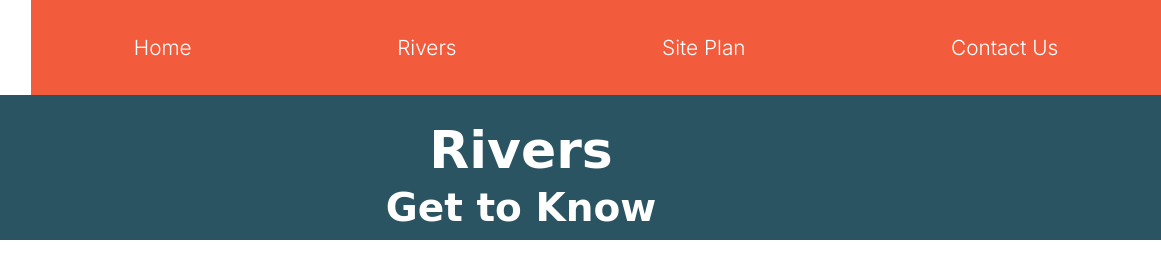
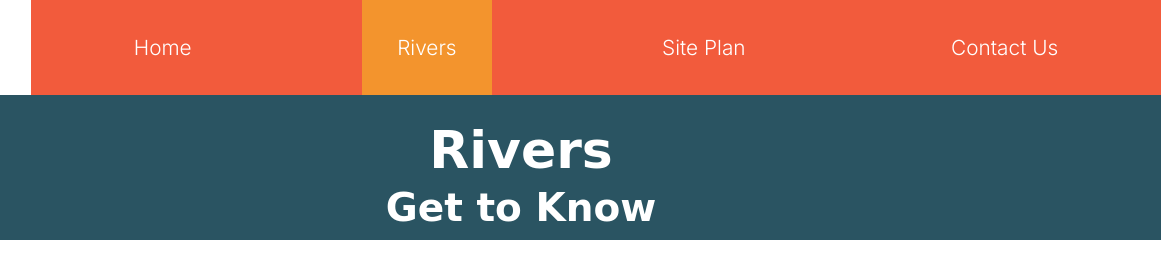
Before and after one commit to bos21001/wdd130, a plain HTML site: page wwr/rivers.html in a window 1280 px wide. Shown: the top 257 px of the page, 119-1280 px from the left. Drawn offline with Linux system fonts and the light colour scheme; a web font is replaced by a local one.

Commit message:
W09 Assignment: Completed Rafting Site Subpage (minor fixes)

```diff
--- a/wwr/rivers.html
+++ b/wwr/rivers.html
@@ -134,8 +134,6 @@
               <p>
                 This is the grand daddy of all canyons and the grand daddy of all river trips. You will never forget
                 your visit to the Grand Canyon.
-              </p>
-              <p>
                 Grand Canyon river rafting combines world-class whitewater with breathtaking scenery to make one truly
                 [...]
               </p>
--- a/wwr/styles/style.css
+++ b/wwr/styles/style.css
@@ -264,6 +264,12 @@ main section img {
 
 /* BEGIN - Styles for rivers.html */
 
+nav .activated {
+    background-color: var(--accent1-color);
+    color: var(--accent2-color);
+    cursor: default;
+}
+
 #background-rivers {
     display: grid;
     height: 130px;
```
Also changed, not shown: wwr/index.html (+1 -1 lines).
